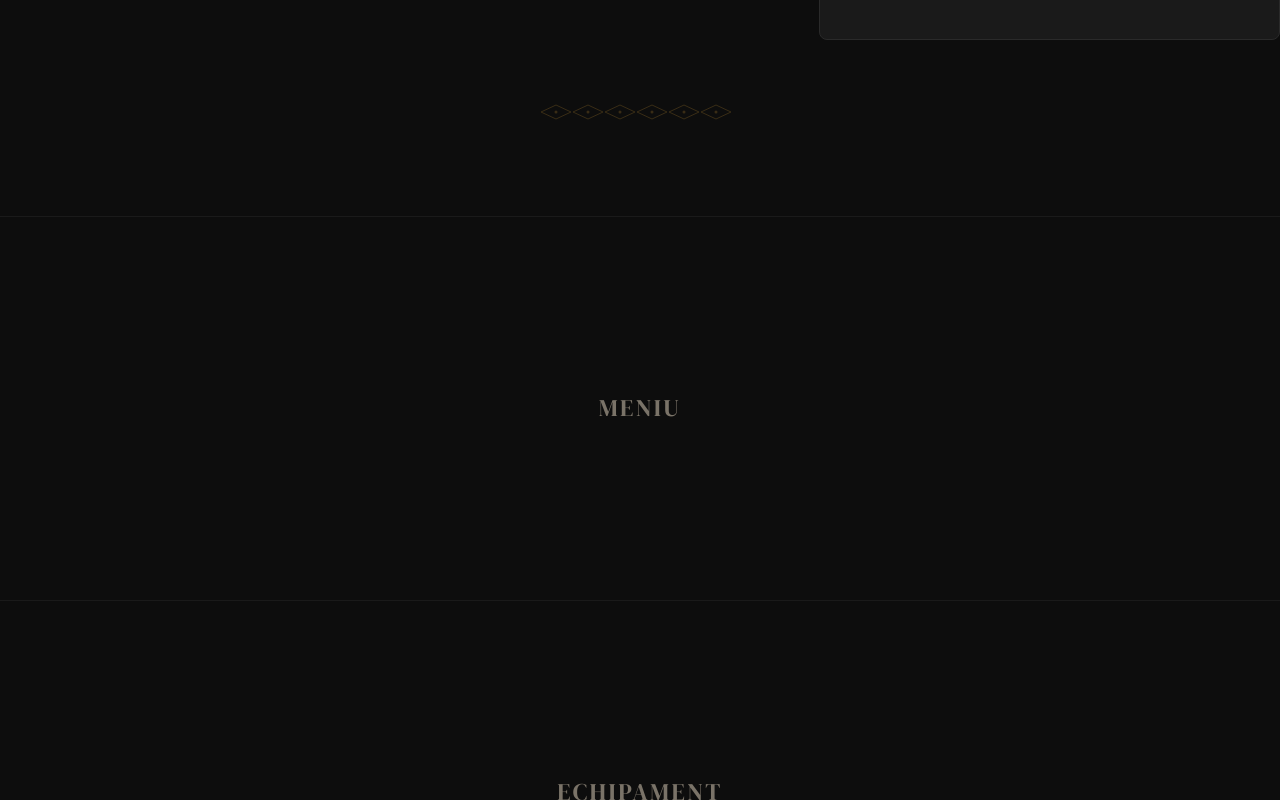
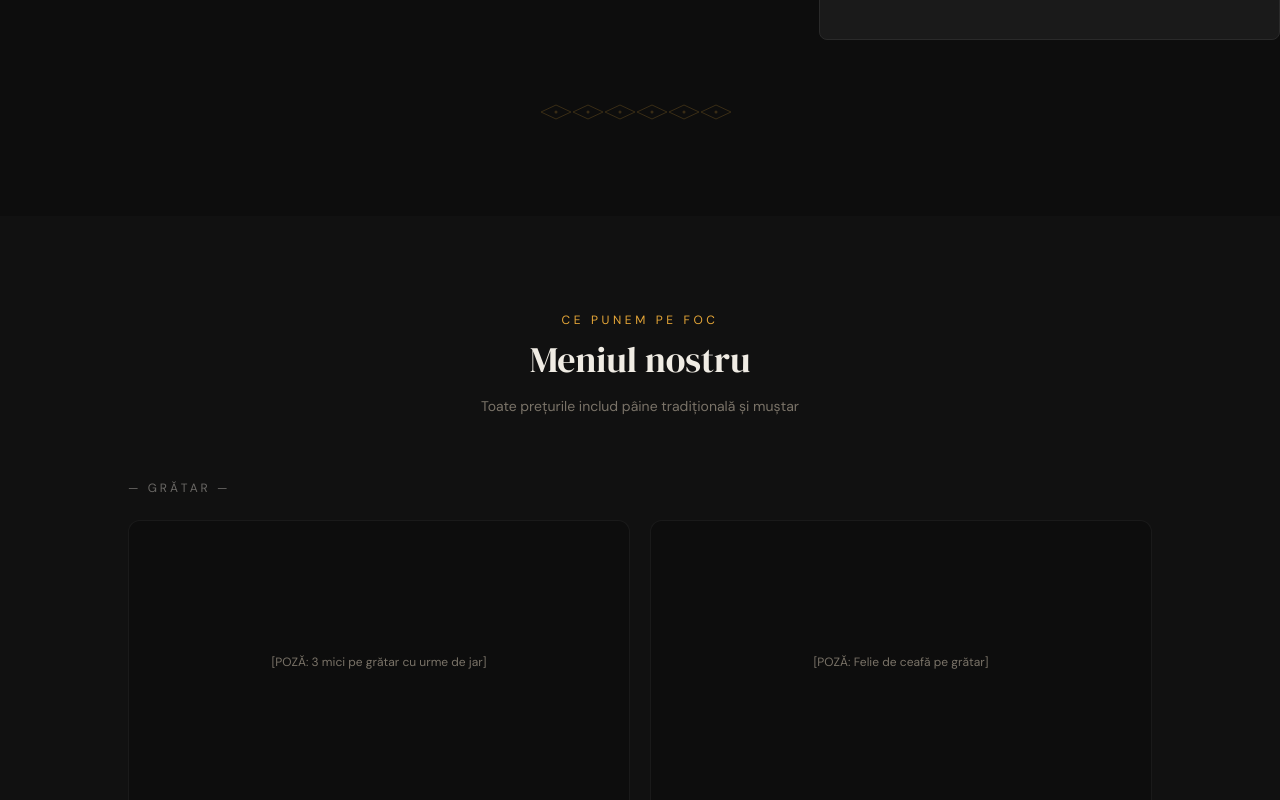
Before and after one commit to dariusdiudea11-rgb/Foc-i-Gust-, a React (Vite) app: page / in a window 1280 px wide. Shown: the part 1432-2232 px from the top of the page. Built offline with nearby package versions, Linux system fonts and the light colour scheme.

Commit message:
Adaugă MenuSection.jsx cu grătar, garnituri, băuturi și combouri
https://claude.ai/code/session_01YXmGxyWAzqmLAZdzGVNVn7

```diff
--- a/src/App.jsx
+++ b/src/App.jsx
@@ -1,6 +1,7 @@
 import Navbar from './components/Navbar'
 import Hero from './components/Hero'
 import AboutSection from './components/AboutSection'
+import MenuSection from './components/MenuSection'
 
 function PlaceholderSection({ id, label }) {
   return (
@@ -24,7 +25,7 @@ export default function App() {
       <Navbar />
       <Hero />
       <AboutSection />
-      <PlaceholderSection id="meniu"       label="Meniu" />
+      <MenuSection />
       <PlaceholderSection id="echipament"  label="Echipament" />
       <PlaceholderSection id="calendar"    label="Calendar" />
       <PlaceholderSection id="catering"    label="Catering" />
--- /dev/null
+++ b/src/components/MenuSection.jsx
@@ -0,0 +1,236 @@
+import { useRef } from 'react'
+import { motion, useInView } from 'framer-motion'
+
+const gratar = [
+  {
+    name: 'Mici tradițional (3 buc)',
+    price: 25,
+    desc: 'Rețetă de familie, carne de vită și porc, preparați pe cărbuni',
+    img: '[POZĂ: 3 mici pe grătar cu urme de jar]',
+  },
+  {
+    name: 'Ceafă de porc la grătar (200g)',
+    price: 30,
+    desc: 'Ceafă marinată, gătită lent pe cărbuni',
+    img: '[POZĂ: Felie de ceafă pe grătar]',
+  },
+  {
+    name: 'Piept de pui la grătar (200g)',
+    price: 25,
+    desc: 'Piept de pui suculent, condimentat tradițional',
+    img: '[POZĂ: Piept de pui pe grătar]',
+  },
+  {
+    name: 'Cârnăciori tradiționali (3 buc)',
+    price: 20,
+    desc: 'Cârnăciori cu condimente naturale, rețetă proprie',
+    img: '[POZĂ: Cârnăciori pe grătar rumeniți]',
+  },
+]
+
+const garnituri = [
+  {
+    name: 'Cartofi prăjiți (porție)',
+    price: 15,
+    desc: 'Cartofi aurii, crocanți',
+    img: '[POZĂ: Cartofi prăjiți aurii]',
+  },
+]
+
+const bauturi = [
+  { name: 'Cola / Fanta / Sprite', detail: '0.5L', price: 8 },
+  { name: 'Apă minerală / plată', detail: '0.5L', price: 5 },
+  { name: 'Bere (Ciucaș / Timișoreana / Ciuc)', detail: 'sticlă 0.33L', price: 10 },
+]
+
+const combouri = [
+  {
+    name: 'Oșanul',
+    price: 35,
+    items: 'Mici (3 buc) · Cartofi prăjiți · Suc 0.5L',
+  },
+  {
+    name: 'Flăcăul',
+    price: 42,
+    items: 'Ceafă la grătar · Cartofi prăjiți · Bere',
+  },
+  {
+    name: 'Gospodina',
+    price: 38,
+    items: 'Piept pui la grătar · Cartofi prăjiți · Suc 0.5L',
+  },
+  {
+    name: 'Masa Mare',
+    price: 75,
+    items: 'Mici (6 buc) · Ceafă · Cartofi x2 · 2 Beri',
+    note: '2 persoane',
+  },
+]
+
+function ProductCard({ item, index, inView }) {
+  return (
+    <motion.div
+      initial={{ opacity: 0, y: 28 }}
+      animate={inView ? { opacity: 1, y: 0 } : {}}
+      transition={{ duration: 0.5, delay: index * 0.1, ease: 'easeOut' }}
+      className="group bg-[#1a1a1a] rounded-xl overflow-hidden border border-transparent hover:border-[#c4882a] hover:shadow-[0_0_24px_rgba(232,168,56,0.08)] transition-all duration-300"
+    >
+      <div className="aspect-video bg-[#0d0d0d] flex items-center justify-center">
+        <p className="text-[#7a7368] text-xs text-center px-4">{item.img}</p>
+      </div>
+      <div className="p-5">
+        <h3 className="text-[#f0ece4] font-semibold mb-1">{item.name}</h3>
+        <p className="text-[#7a7368] text-sm mb-4 leading-relaxed">{item.desc}</p>
+        <p className="text-[#e8a838] text-xl font-bold text-right">{item.price} lei</p>
+      </div>
+    </motion.div>
+  )
+}
+
+function DrinkCard({ item, index, inView }) {
+  return (
+    <motion.div
+      initial={{ opacity: 0, y: 20 }}
+      animate={inView ? { opacity: 1, y: 0 } : {}}
+      transition={{ duration: 0.4, delay: index * 0.1, ease: 'easeOut' }}
+      className="bg-[#1a1a1a] rounded-xl p-4 border border-transparent hover:border-[#c4882a] transition-all duration-300 flex items-center justify-between gap-4"
+    >
+      <div>
+        <p className="text-[#f0ece4] font-medium text-sm">{item.name}</p>
+        <p className="text-[#7a7368] text-xs mt-0.5">{item.detail}</p>
+      </div>
+      <p className="text-[#e8a838] font-bold text-lg shrink-0">{item.price} lei</p>
+    </motion.div>
+  )
+}
+
+function ComboCard({ item, index, inView }) {
+  return (
+    <motion.div
+      initial={{ opacity: 0, y: 28 }}
+      animate={inView ? { opacity: 1, y: 0 } : {}}
+      transition={{ duration: 0.5, delay: index * 0.1, ease: 'easeOut' }}
+      className="relative bg-[#1a1a1a] rounded-xl p-6 border border-[#e8a838]/30 hover:border-[#e8a838]/60 hover:shadow-[0_0_28px_rgba(232,168,56,0.1)] transition-all duration-300"
+    >
+      <span className="absolute top-4 right-4 text-[10px] font-bold tracking-widest text-[#0d0d0d] bg-[#e8a838] px-2 py-0.5 rounded-sm">
+        COMBO
+      </span>
+      <h3
+        className="text-[#e8a838] text-xl mb-1"
+        style={{ fontFamily: '"DM Serif Display", serif' }}
+      >
+        {item.name}
+        {item.note && (
+          <span className="text-[#7a7368] text-sm ml-2 font-sans">({item.note})</span>
+        )}
+      </h3>
+      <p className="text-[#7a7368] text-sm leading-relaxed mb-4">{item.items}</p>
+      <p className="text-[#f0ece4] text-2xl font-bold">{item.price} lei</p>
+    </motion.div>
+  )
+}
+
+function SectionBlock({ children, title }) {
+  return (
+    <div className="mb-12">
+      {title && (
+        <h3
+          className="text-[#f0ece4]/40 text-xs tracking-[0.25em] uppercase mb-6"
+        >
+          {title}
+        </h3>
+      )}
+      {children}
+    </div>
+  )
+}
+
+export default function MenuSection() {
+  const gratarRef = useRef(null)
+  const garnituriBauturiRef = useRef(null)
+  const combouriRef = useRef(null)
+
+  const gratarInView = useInView(gratarRef, { once: true, margin: '-60px' })
+  const gbInView = useInView(garnituriBauturiRef, { once: true, margin: '-60px' })
+  const combouriInView = useInView(combouriRef, { once: true, margin: '-60px' })
+
+  return (
+    <section id="meniu" className="bg-[#111111] py-24 px-6">
+      <div className="max-w-5xl mx-auto">
+
+        {/* Header */}
+        <div className="text-center mb-16">
+          <p className="text-xs tracking-[0.3em] text-[#e8a838] uppercase mb-3">
+            Ce punem pe foc
+          </p>
+          <h2
+            className="text-4xl text-[#f0ece4] mb-4"
+            style={{ fontFamily: '"DM Serif Display", serif' }}
+          >
+            Meniul nostru
+          </h2>
+          <p className="text-sm text-[#7a7368]">
+            Toate prețurile includ pâine tradițională și muștar
+          </p>
+        </div>
+
+        {/* Grătar */}
+        <SectionBlock title="— Grătar —">
+          <div ref={gratarRef} className="grid grid-cols-1 md:grid-cols-2 gap-5">
+            {gratar.map((item, i) => (
+              <ProductCard key={item.name} item={item} index={i} inView={gratarInView} />
+            ))}
+          </div>
+        </SectionBlock>
+
+        {/* Divider */}
+        <div className="border-t border-[#2a2a2a] my-10" />
+
+        {/* Garnituri + Băuturi */}
+        <div ref={garnituriBauturiRef}>
+          <SectionBlock title="— Garnituri —">
+            <div className="grid grid-cols-1 md:grid-cols-2 gap-5">
+              {garnituri.map((item, i) => (
+                <ProductCard key={item.name} item={item} index={i} inView={gbInView} />
+              ))}
+            </div>
+          </SectionBlock>
+
+          <div className="border-t border-[#2a2a2a] my-10" />
+
+          <SectionBlock title="— Băuturi —">
+            <div className="grid grid-cols-1 sm:grid-cols-3 gap-4">
+              {bauturi.map((item, i) => (
+                <DrinkCard key={item.name} item={item} index={i} inView={gbInView} />
+              ))}
+            </div>
+          </SectionBlock>
+        </div>
+
+        {/* Divider */}
+        <div className="border-t border-[#2a2a2a] my-12" />
+
+        {/* Combouri */}
+        <div>
+          <div className="text-center mb-10">
+            <p className="text-xs tracking-[0.3em] text-[#e8a838] uppercase mb-3">
+              Mai mult, mai bine
+            </p>
+            <h2
+              className="text-3xl text-[#f0ece4]"
+              style={{ fontFamily: '"DM Serif Display", serif' }}
+            >
+              Combo-uri
+            </h2>
+          </div>
+          <div ref={combouriRef} className="grid grid-cols-1 md:grid-cols-2 gap-5">
+            {combouri.map((item, i) => (
+              <ComboCard key={item.name} item={item} index={i} inView={combouriInView} />
+            ))}
+          </div>
+        </div>
+
+      </div>
+    </section>
+  )
+}
```
